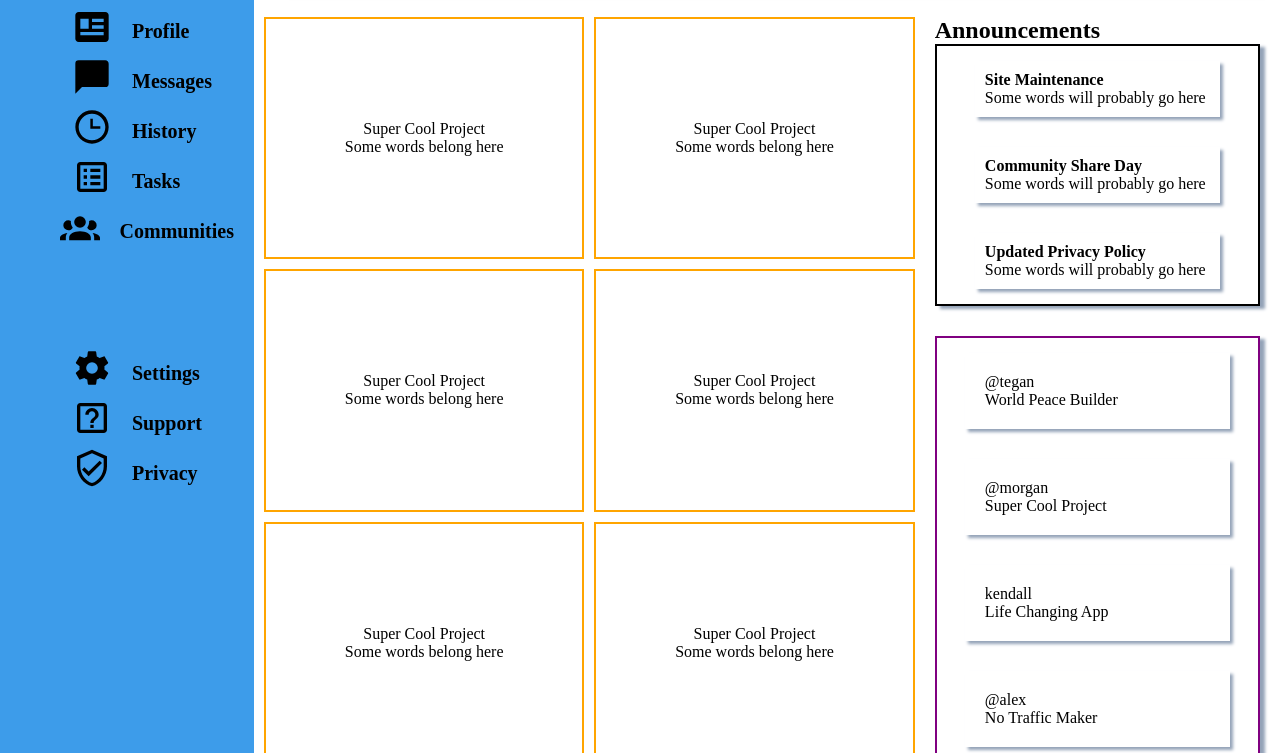
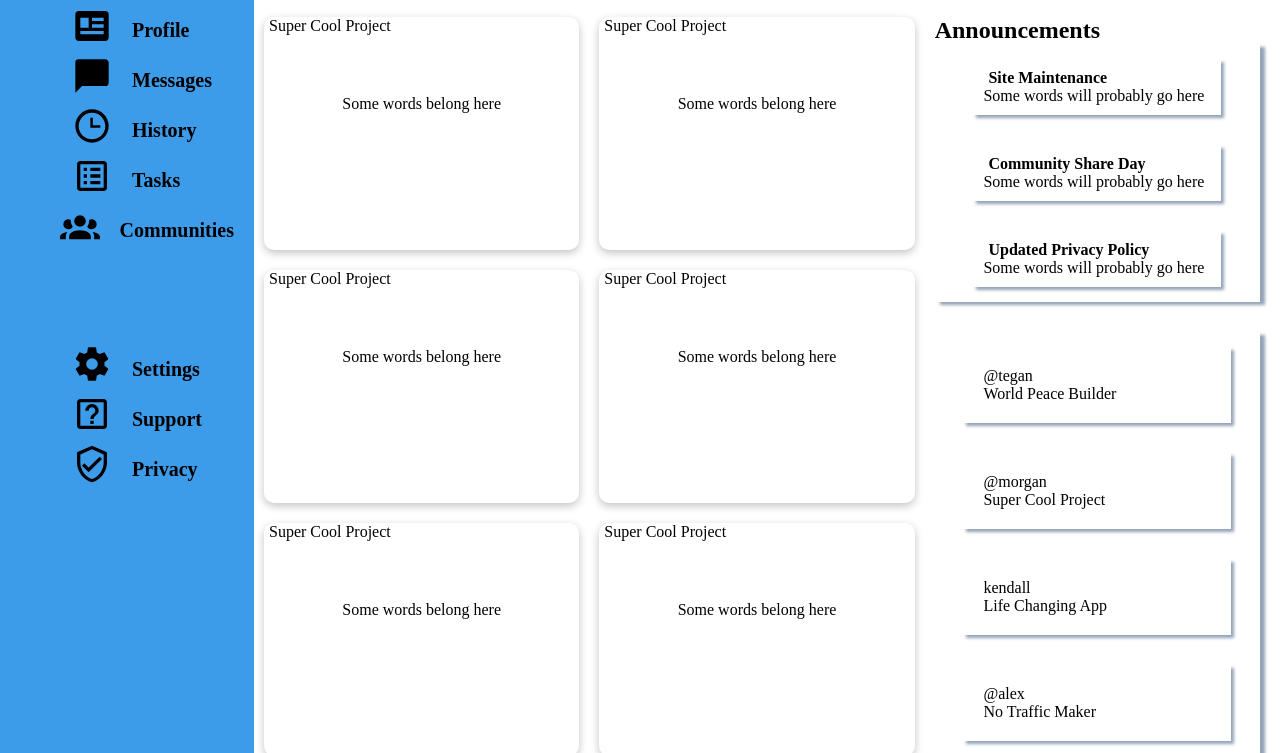
Before and after one commit to robbietonos37/practice-dashboard, a plain HTML site: page index.html in a window 1280 px wide. Shown: the part 190-943 px from the top of the page. Drawn offline with Linux system fonts and the light colour scheme.

Commit message:
Add final touches remove borders

```diff
--- a/style.css
+++ b/style.css
@@ -1,6 +1,6 @@
 * {
     margin: 0;
-    padding: 0
+    padding: 0;
 }
 
 .container {
@@ -157,20 +157,26 @@ a {
     display: grid;
     grid-template-rows: repeat(auto-fit, minmax(200px, 1fr));
     grid-template-columns: repeat(auto-fit, minmax(300px, 1fr));
-    gap: 10px;
+    gap: 20px;
 }
 
 .card {
     display: grid;
     justify-items: center;
     align-content: center;
-    border: solid 2px orange;
+    grid-template-rows: 1fr 2fr;
+    box-shadow: rgba(0, 0, 0, 0.24) 0px 3px 8px;
+    border-radius: 10px;
+}
+
+.title {
+    justify-self: left;
+    margin-left: 5px;
 }
 
 .right-main-bar {
     grid-column: 2 / 3;
     display: grid;
-    grid-row: 1fr 1fr;
 }
 
 .announcement-container {
@@ -178,7 +184,6 @@ a {
     grid-template-rows: repeat(auto-fit, minmax(30px, 1fr));
     justify-items: center;
     align-content: center;
-    border: solid black 2px;
     box-shadow: 5px 3px 3px #94a3b8;
 }
 
@@ -200,7 +205,6 @@ a {
     justify-items: center;
     align-content: center;
     margin-top: 30px;
-    border: solid 2px purple;
     box-shadow: 5px 3px 3px #94a3b8;
 }
 
```
Also changed, not shown: index.html (+3 -2 lines).
